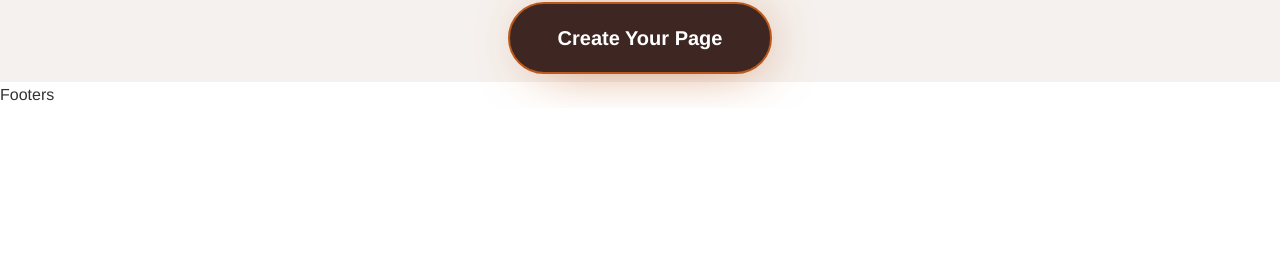
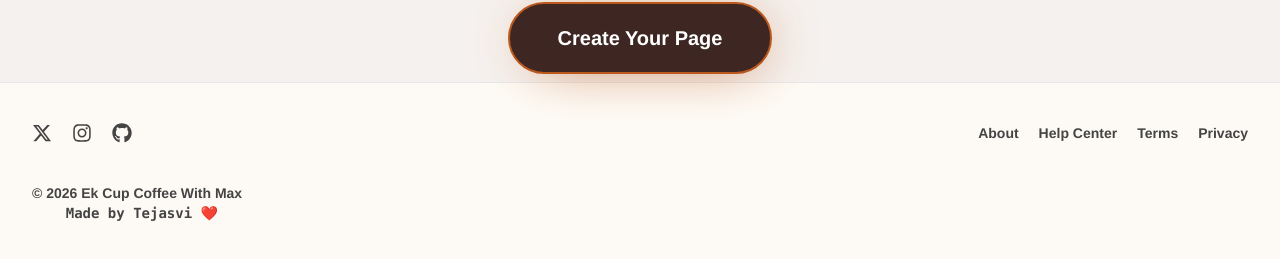
Before and after one commit to tejasvirajsingh/CoffeeWithMax, a React (Vite) app: page / in a window 1280 px wide. Shown: the part 3689-3948 px from the top of the page. Before the commit the page ends 3797 px from the top, so only its background shows below. Built offline with nearby package versions, Linux system fonts and the light colour scheme.

Commit message:
footer done

```diff
--- a/src/Components/Footer.jsx
+++ b/src/Components/Footer.jsx
@@ -1,11 +1,51 @@
-
+import { FaGithub, FaInstagram } from "react-icons/fa";
+import { FaXTwitter } from "react-icons/fa6";
 
 const Footer = () => {
   return (
-    <div>
-      <h2>Footers</h2>
-    </div>
-  )
-}
+    <footer className="text-[#444] bg-[#fdfaf5] pt-10 pb-16 border-t border-gray-200 text-sm">
+      <div className="max-w-7xl mx-auto px-4 sm:px-8 flex flex-col gap-6 sm:gap-10">
 
-export default Footer
+        {/* TOP SECTION */}
+        <div className="flex flex-col sm:flex-row justify-between items-center gap-4 text-center sm:text-left">
+
+          {/* LEFT SIDE → Social media icons */}
+          <div className="flex gap-5">
+            <a href="#" aria-label="Twitter" className="hover:opacity-70 transition-opacity">
+              <FaXTwitter className="text-xl" />
+            </a>
+
+            <a href="#" aria-label="Instagram" className="hover:opacity-70 transition-opacity">
+              <FaInstagram className="text-xl" />
+            </a>
+
+            <a href="#" aria-label="GitHub" className="hover:opacity-70 transition-opacity">
+              <FaGithub className="text-xl" />
+            </a>
+          </div>
+
+          {/* RIGHT SIDE → Navigation links */}
+          <div className="gap-5 font-bold sm:text-left flex flex-wrap text-sm text-center justify-center">
+            <a href="#" className="hover:opacity-70 transition-opacity">About</a>
+            <a href="#" className="hover:opacity-70 transition-opacity">Help Center</a>
+            <a href="#" className="hover:opacity-70 transition-opacity">Terms</a>
+            <a href="#" className="hover:opacity-70 transition-opacity">Privacy</a>
+          </div>
+
+        </div>
+
+        {/* COPYRIGHT (kept separate as before) */}
+        <div className="text-sm text-center font-semibold  sm:text-left">
+          &copy; {new Date().getFullYear()} Ek Cup Coffee With Max
+
+          <pre>    Made by Tejasvi ❤️</pre>
+        </div>
+
+
+
+      </div>
+    </footer>
+  );
+};
+
+export default Footer;
```
